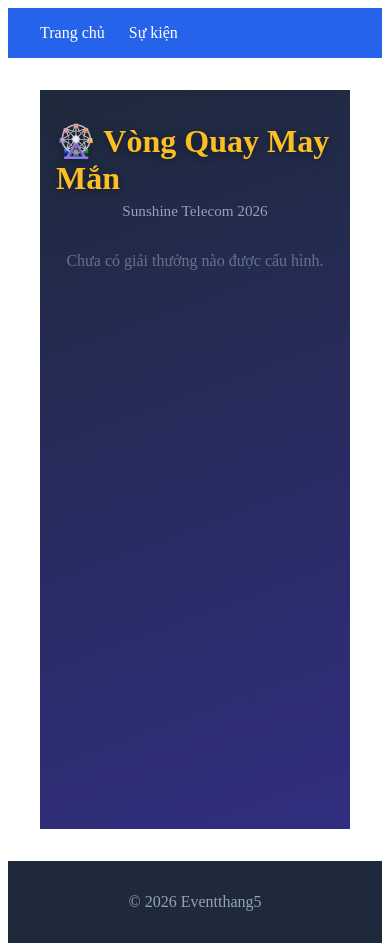
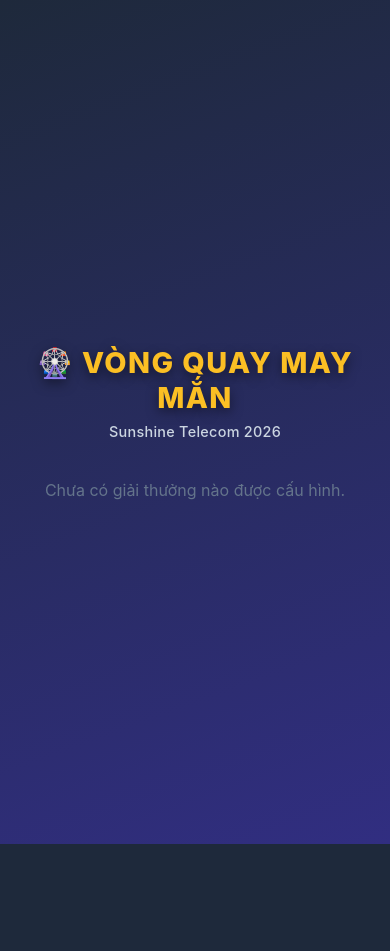
Before and after one commit to quoctichle/Eventthang5, a Nuxt app: page / in a window 390 px wide. After the commit the page ends 844 px from the top, so only its background shows below. Built offline with nearby package versions, Linux system fonts and the light colour scheme; no server answers.

Commit message:
ui: optimize spin wheel for mobile and remove layout

```diff
--- a/pages/index.vue
+++ b/pages/index.vue
@@ -1,4 +1,8 @@
 <script setup lang="ts">
+definePageMeta({
+  layout: false
+})
+
 const { data: prizes } = await useFetch<any[]>('/api/prizes')
 const { data: spinData } = await useFetch<{ spun: boolean, result: any }>('/api/spin-result')
 
@@ -253,26 +257,45 @@
   </div>
 </template>
 
+<style>
+* {
+  box-sizing: border-box;
+}
+body {
+  margin: 0;
+  padding: 0;
+  font-family: 'Inter', system-ui, -apple-system, sans-serif;
+  background-color: #1e293b; /* Fallback for safe areas on mobile devices */
+}
+</style>
+
 <style scoped>
 .wheel-page {
-  min-height: 80vh;
+  min-height: 100vh; /* changed from 80vh to 100vh for full screen */
   display: flex;
   flex-direction: column;
+  justify-content: center; /* helps centering vertically on mobile */
   align-items: center;
   padding: 2rem 1rem;
   background: linear-gradient(160deg, #1e293b 0%, #312e81 100%);
 }
 .title {
-  font-size: 2rem;
+  font-size: clamp(1.8rem, 6vw, 2.8rem);
   font-weight: 800;
   color: #fbbf24;
   margin: 0;
-  text-shadow: 0 2px 8px rgba(0,0,0,0.4);
+  text-align: center;
+  text-transform: uppercase;
+  letter-spacing: 0.05em;
+  text-shadow: 0 4px 12px rgba(0,0,0,0.5);
 }
 .subtitle {
-  color: #94a3b8;
-  margin: 0.3rem 0 2rem;
-  font-size: 0.95rem;
+  color: #cbd5e1;
+  margin: 0.5rem 0 2.5rem;
+  font-size: clamp(0.9rem, 3.5vw, 1.1rem);
+  text-align: center;
+  font-weight: 500;
+  letter-spacing: 0.02em;
 }
 .wheel-wrap {
   position: relative;
@@ -294,23 +317,31 @@
 .canvas {
   border-radius: 50%;
   cursor: pointer;
-  box-shadow: 0 0 50px rgba(251,191,36,0.35), 0 10px 40px rgba(0,0,0,0.6);
-  max-width: 92vw;
+  box-shadow: 0 0 45px rgba(251,191,36,0.4), 0 12px 30px rgba(0,0,0,0.7);
+  max-width: 96vw;
+  height: auto;
+  aspect-ratio: 1 / 1;
+  touch-action: none;
+  -webkit-tap-highlight-color: transparent;
 }
 .spin-btn {
   background: linear-gradient(135deg, #f97316, #eab308);
   color: white;
   border: none;
-  padding: 0.9rem 2.5rem;
+  padding: 1rem 3rem;
   border-radius: 50px;
-  font-size: 1.1rem;
-  font-weight: 700;
+  font-size: 1.25rem;
+  font-weight: 800;
   cursor: pointer;
-  box-shadow: 0 4px 20px rgba(249,115,22,0.4);
+  box-shadow: 0 6px 25px rgba(249,115,22,0.5);
   letter-spacing: 0.05em;
-  transition: transform 0.1s, box-shadow 0.1s;
+  transition: transform 0.15s, box-shadow 0.15s;
+  -webkit-tap-highlight-color: transparent;
+  user-select: none;
+  margin-top: 1rem;
 }
-.spin-btn:hover:not(:disabled) { transform: translateY(-2px); box-shadow: 0 6px 24px rgba(249,115,22,0.5); }
+.spin-btn:active:not(:disabled) { transform: scale(0.96) translateY(2px); box-shadow: 0 3px 15px rgba(249,115,22,0.4); }
+.spin-btn:hover:not(:disabled) { transform: translateY(-3px); box-shadow: 0 8px 30px rgba(249,115,22,0.6); }
 .spin-btn:disabled { opacity: 0.6; cursor: not-allowed; }
 .won-banner {
   display: flex; flex-direction: column; align-items: center; gap: 0.6rem;
```
